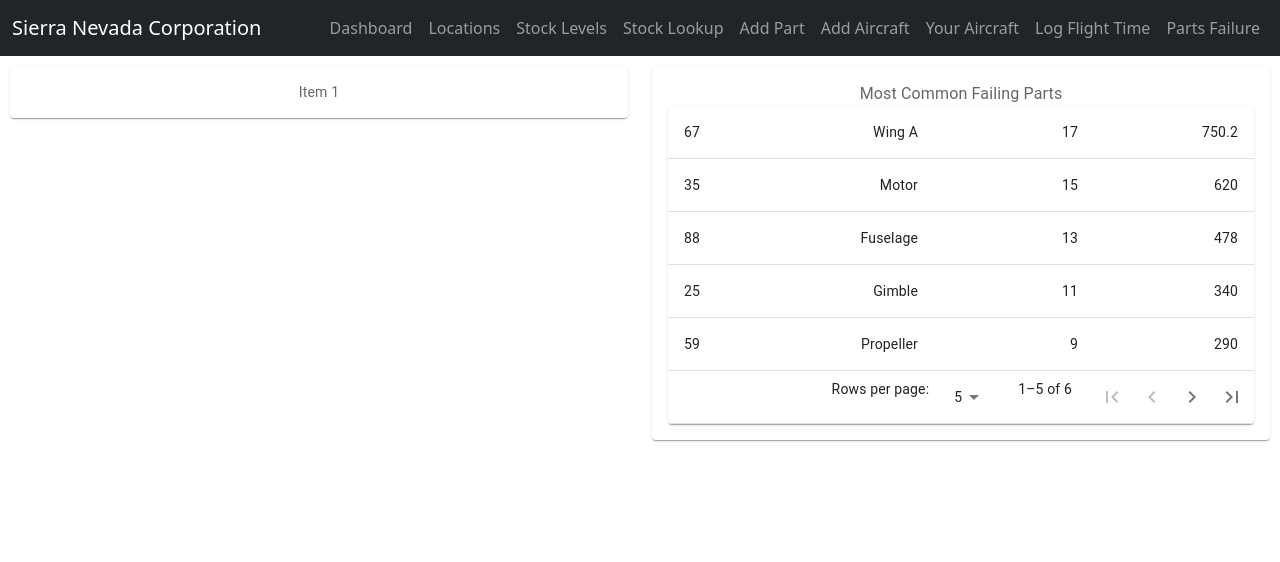
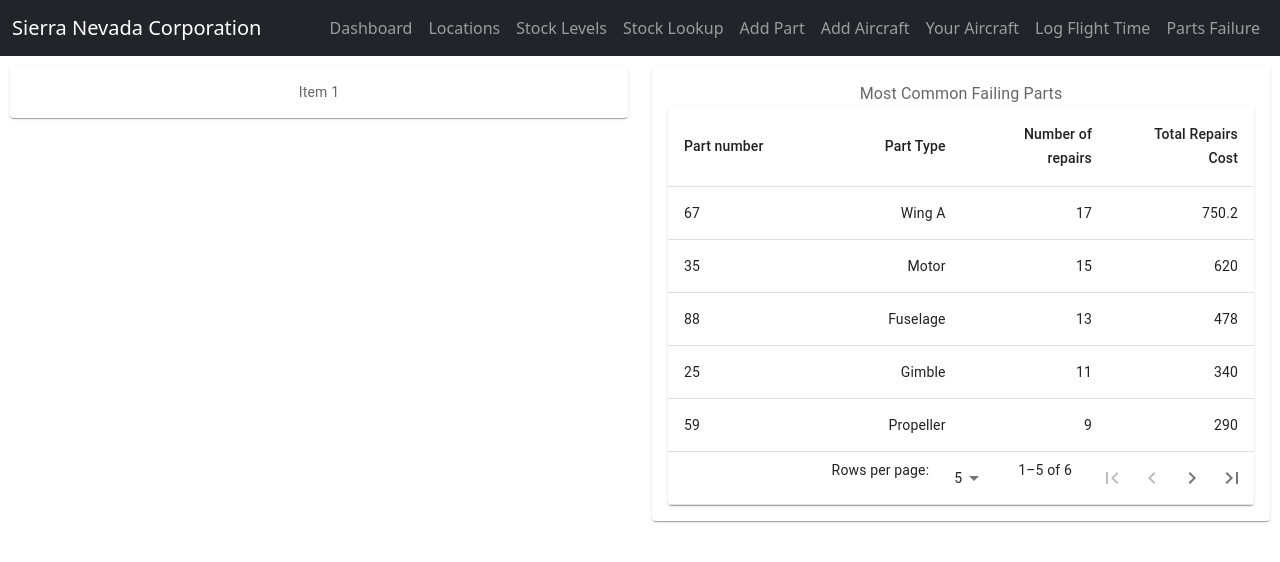
Before and after one commit to reicraftscodes/uas-lifecycle-management-frontend, a React (Create React App) app: page /parts-failure in a window 1280 px wide. Shown: the top 562 px of the page. Built offline with nearby package versions, Linux system fonts and the light colour scheme.

Commit message:
feat: issue #1 - Add table headers to the most common failing parts table.

```diff
--- a/src/components/PartsFailureTable.js
+++ b/src/components/PartsFailureTable.js
@@ -8,9 +8,9 @@ import {
     TableBody,
     TableCell,
     TableContainer,
-    TableFooter,
+    TableFooter, TableHead,
     TablePagination,
-    TableRow
+    TableRow,
 } from "@mui/material";
 import FirstPageIcon from '@mui/icons-material/FirstPage';
 import KeyboardArrowLeft from '@mui/icons-material/KeyboardArrowLeft';
@@ -80,9 +80,34 @@ TablePaginationActions.propTypes = {
     rowsPerPage: PropTypes.number.isRequired,
 };
 
+const headCells = [
+    {
+        id: 'partNumber',
+        align: "left",
+        label: 'Part number',
+    },
+    {
+        id: 'partType',
+        align: "right",
+        label: 'Part Type',
+    },
+    {
+        id: 'repairsCount',
+        align: "right",
+        label: 'Number of repairs',
+    },
+    {
+        id: 'totalRepairsCost',
+        align: "right",
+        label: 'Total Repairs Cost',
+    },
+];
+
 export default function PartsFailureTable({data}) {
     const [page, setPage] = React.useState(0);
     const [rowsPerPage, setRowsPerPage] = React.useState(5);
+    const [order, setOrder] = React.useState('asc');
+    const [orderBy, setOrderBy] = React.useState('repairsCount');
 
     // Avoid a layout jump when reaching the last page with empty rows.
     const emptyRows =
@@ -102,13 +127,25 @@ export default function PartsFailureTable({data}) {
     return (
         <TableContainer component={Paper}>
             <Table sx={{ minWidth: 500 }} aria-label="custom pagination table">
+                <TableHead>
+                    <TableRow>
+                        {headCells.map((headCell) => (
+                            <TableCell
+                                key={headCell.id}
+                                align={headCell.align}
+                            >
+                                {headCell.label}
+                            </TableCell>
+                        ))}
+                    </TableRow>
+                </TableHead>
                 <TableBody>
                     {(rowsPerPage > 0
                             ? data.slice(page * rowsPerPage, page * rowsPerPage + rowsPerPage)
                             : data
                     ).map((data) => (
                         <TableRow key={data.partNumber}>
-                            <TableCell component="th" scope="row">
+                            <TableCell style={{ width: 160 }}>
                                 {data.partNumber}
                             </TableCell>
                             <TableCell style={{ width: 160 }} align="right">
```
